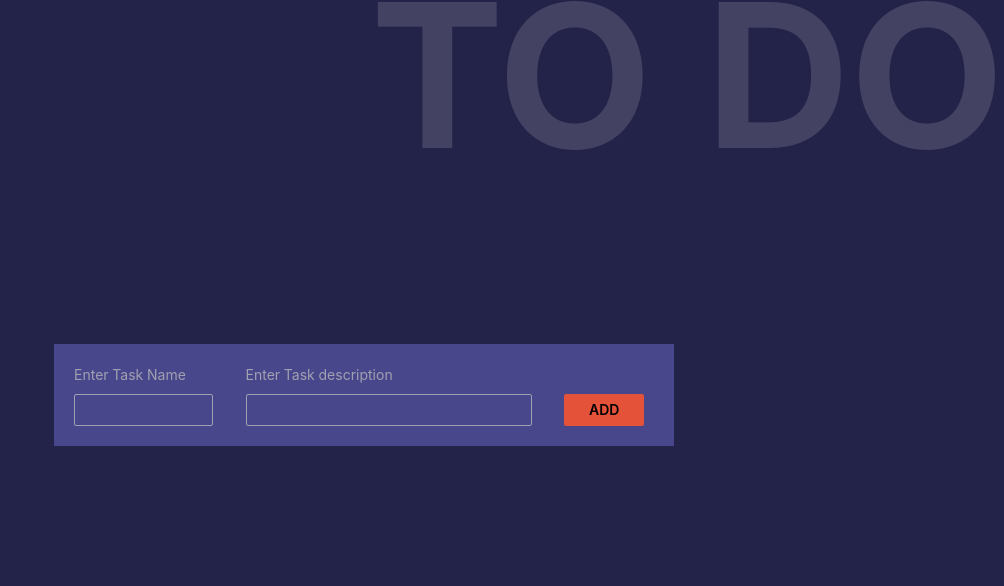
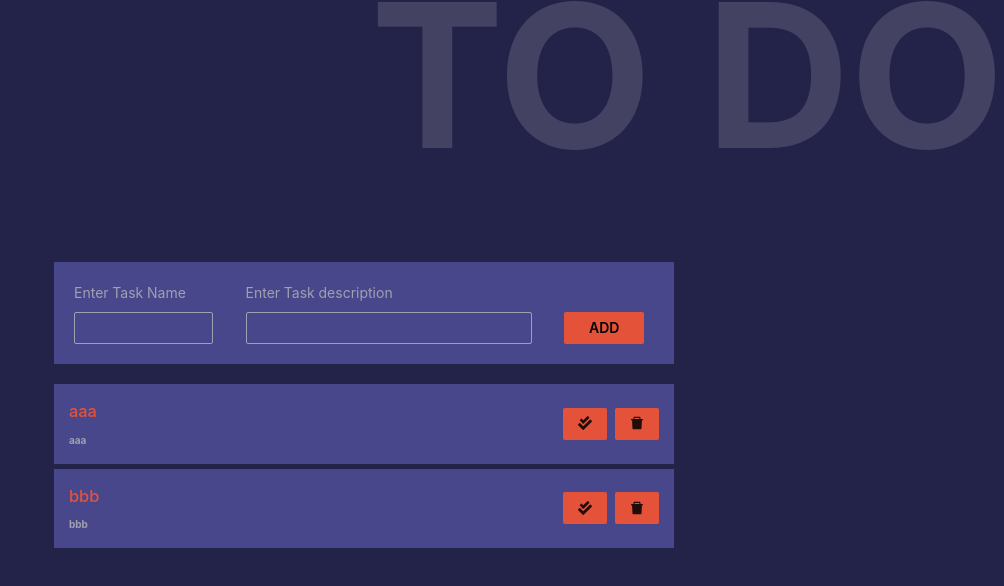
Before and after one commit to jithinolickal/learning-todo-app, a React (Create React App) app: page / in a window 1280 px wide. Shown: the top 586 px of the page, without its empty margins (276-1280 px from the left). Built offline with nearby package versions, Linux system fonts and the light colour scheme.

Commit message:
Code changes for add new todo
Code changes for add new todo item and displaying it

```diff
--- a/src/App.css
+++ b/src/App.css
@@ -1,33 +1,33 @@
-.App{
+.App {
   width: 100%;
   height: 100%;
 }
-.app-title{
+.app-title {
   font-weight: bold;
   font-size: 200px;
   color: #434262;
   line-height: 0.75;
   float: right;
 }
-.page-center{
+.page-center {
   width: 100%;
   height: 100%;
   position: absolute;
   text-align: center;
 }
-.add-todo-container{
+.add-todo-container {
   background-color: #49478b;
   padding: 20px;
   margin: 10px 10px 20px;
   vertical-align: center;
 }
-.add-todo-form .ant-form-item{
+.add-todo-form .ant-form-item {
   margin-bottom: 0px;
 }
-.add-todo-form .ant-form-item-label > label{
+.add-todo-form .ant-form-item-label > label {
   color: #a0a0b2;
 }
-.add-btn{
+.add-btn {
   background-color: #e5523a !important;
   color: black !important;
   font-weight: 600 !important;
@@ -35,31 +35,35 @@
   border: none !important;
   float: left;
 }
-.todo-item{
+.todo-item {
   background-color: #49478b;
   padding: 15px;
   margin: 5px 10px 0px;
   vertical-align: center;
 }
-.item-title{
+.item-title {
   color: #e5523a;
 }
-.item-desc{
+.item-desc {
   color: #a0a0b2;
   font-weight: bold;
   font-size: 10px;
+  display: block;
+  text-align: start;
 }
-.icon-red{
+.icon-red {
   background-color: #e5523a !important;
   padding: 5px 15px !important;
   border: none !important;
 }
-.text-box.ant-input, .text-box.ant-input:focus, .text-box.ant-input:hover{
+.text-box.ant-input,
+.text-box.ant-input:focus,
+.text-box.ant-input:hover {
   background-color: #49478b;
   border: 1px solid #a0a0b2;
   color: #a0a0b2;
 }
-.text-box{
+.text-box {
   background-color: #49478b;
   border: 1px solid #a0a0b2;
   color: #a0a0b2;
--- a/src/App.js
+++ b/src/App.js
@@ -1,25 +1,32 @@
-import React, { useState } from 'react';
-import './App.css';
+import React, { useState } from "react";
+import "./App.css";
 import AddTodo from "./components/AddTodo";
 import TodoList from "./components/TodoList";
-import { Row, Col } from 'antd';
+import { Row, Col } from "antd";
 
 function App() {
-
-  const [todo, setTodo] = useState();
+  const [todoList, setTodoList] = useState([
+    {
+      taskName: "aaa",
+      taskDesc: "aaa",
+    },
+    {
+      taskName: "bbb",
+      taskDesc: "bbb",
+    },
+  ]);
 
   const handleTodo = (value) => {
-    setTodo(value);
-  }
+    setTodoList([...todoList, value]);
+  };
 
   return (
     <div className="App">
-      <div style={{color: "white"}}>{JSON.stringify(todo)}</div>
       <div className="app-title">TO DO</div>
       <Row align="middle" className="page-center">
         <Col span={12} offset={6}>
-          <AddTodo handleTodo={handleTodo}/>
-          <TodoList newTodo={todo}/>
+          <AddTodo handleTodo={handleTodo} />
+          <TodoList todoList={todoList} />
         </Col>
       </Row>
     </div>
```
Lines whose indentation alone changed are shown as unchanged.
